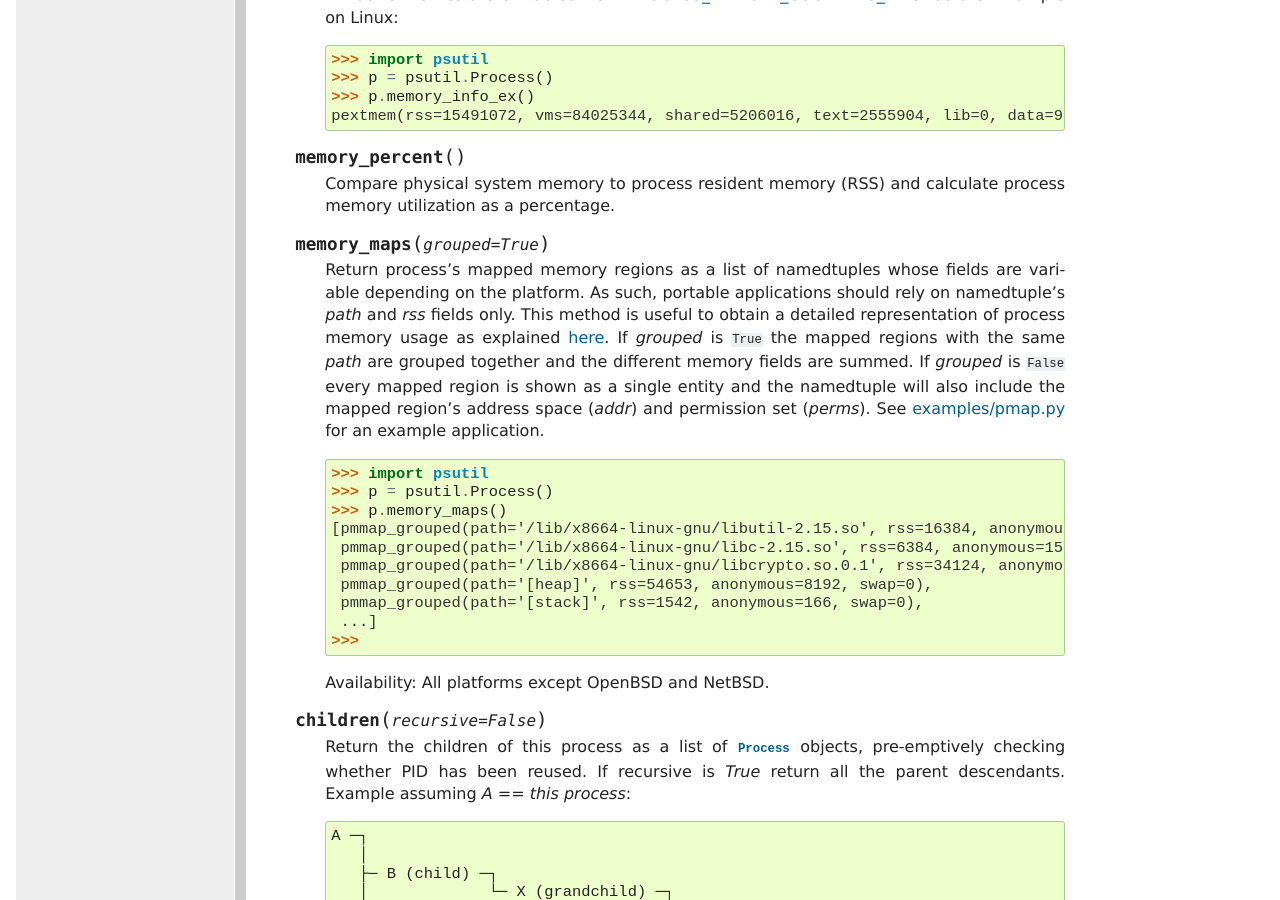
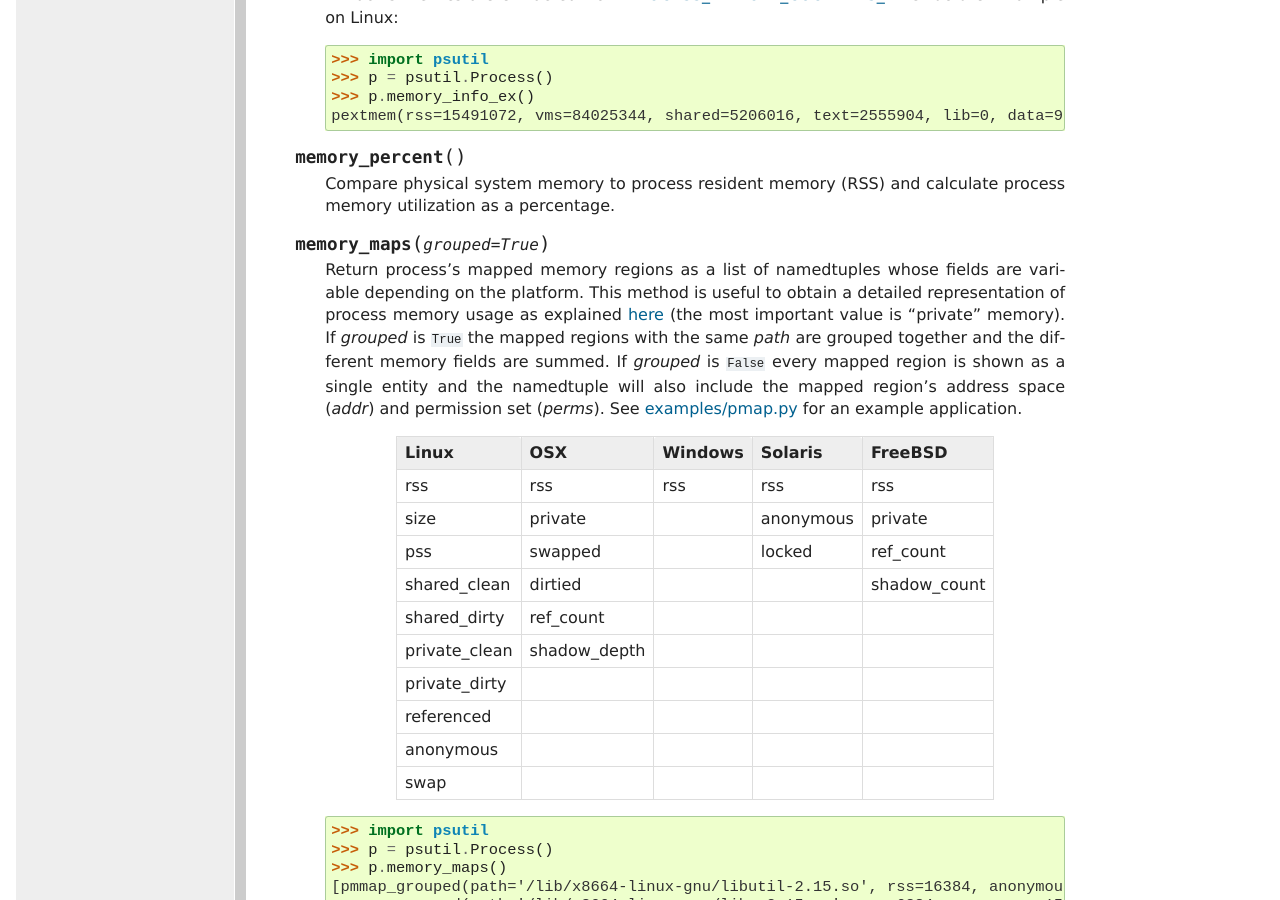
Before and after one commit to giampaolo/psutil, a Sphinx documentation site: the page built from docs/index.rst, in a window 1280 px wide and 900 px high, scrolled down 16278 px. Built offline with Sphinx 7.4.7, drawn with Linux system fonts in a browser that asks for light colours; formulas are drawn with MathJax 3.

Commit message:
update memory_maps doc

```diff
--- a/docs/index.rst
+++ b/docs/index.rst
@@ -1030,11 +1030,11 @@ Process class
   .. method:: memory_maps(grouped=True)
 
     Return process's mapped memory regions as a list of namedtuples whose
-    fields are variable depending on the platform. As such, portable
-    applications should rely on namedtuple's `path` and `rss` fields only.
+    fields are variable depending on the platform.
     This method is useful to obtain a detailed representation of process
     memory usage as explained
-    `here <http://bmaurer.blogspot.it/2006/03/memory-usage-with-smaps.html>`__.
+    `here <http://bmaurer.blogspot.it/2006/03/memory-usage-with-smaps.html>`__
+    (the most important value is "private" memory).
     If *grouped* is ``True`` the mapped regions with the same *path* are
     grouped together and the different memory fields are summed.  If *grouped*
     is ``False`` every mapped region is shown as a single entity and the
@@ -1042,6 +1042,30 @@ Process class
     and permission set (*perms*).
     See `examples/pmap.py <https://github.com/giampaolo/psutil/blob/master/examples/pmap.py>`__
     for an example application.
+
+    +---------------+--------------+---------+-----------+--------------+
+    | Linux         |  OSX         | Windows | Solaris   | FreeBSD      |
+    +===============+==============+=========+===========+==============+
+    | rss           | rss          | rss     | rss       | rss          |
+    +---------------+--------------+---------+-----------+--------------+
+    | size          | private      |         | anonymous | private      |
+    +---------------+--------------+---------+-----------+--------------+
+    | pss           | swapped      |         | locked    | ref_count    |
+    +---------------+--------------+---------+-----------+--------------+
+    | shared_clean  | dirtied      |         |           | shadow_count |
+    +---------------+--------------+---------+-----------+--------------+
+    | shared_dirty  | ref_count    |         |           |              |
+    +---------------+--------------+---------+-----------+--------------+
+    | private_clean | shadow_depth |         |           |              |
+    +---------------+--------------+---------+-----------+--------------+
+    | private_dirty |              |         |           |              |
+    +---------------+--------------+---------+-----------+--------------+
+    | referenced    |              |         |           |              |
+    +---------------+--------------+---------+-----------+--------------+
+    | anonymous     |              |         |           |              |
+    +---------------+--------------+---------+-----------+--------------+
+    | swap          |              |         |           |              |
+    +---------------+--------------+---------+-----------+--------------+
 
       >>> import psutil
       >>> p = psutil.Process()
```
Also changed, not shown: 1 other file.
